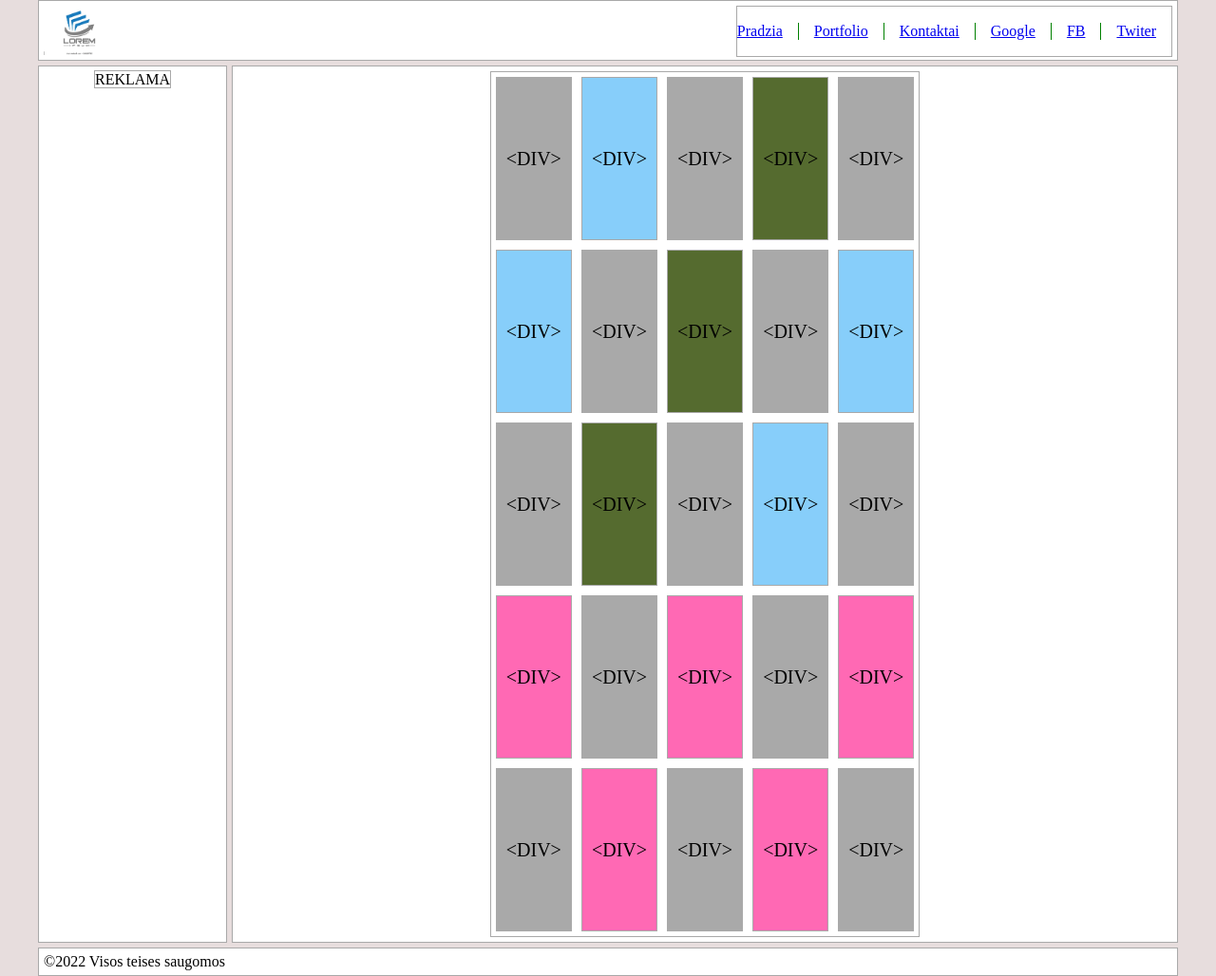
After one commit to kaunas-coding-school/KCS_2022-01-20, a PHP site: page /portfolio.html in a window 1280 px wide. The commit adds this page. Shown: the whole page at 95% size. Run offline with PHP 8.4, Linux system fonts and the light colour scheme.

Commit message:
Intro to CSS positioning, Margin, paddings and display types

```diff
--- a/public_html/css/dizainas.css
+++ b/public_html/css/dizainas.css
@@ -10,9 +10,9 @@ html {
     background-color: #e7dddd;
 }
 
-body {
+.app {
     margin: 0 auto;
-    width: 80%;
+    max-width: 1200px;
 }
 
 .app > * {
--- /dev/null
+++ b/public_html/css/portfolio.css
@@ -0,0 +1,38 @@
+.app main div {
+    --item-width: calc(100% / 5 - 32px); /* 32px nes 5px*2 puses margin + 10px *2 puses padding + 1px * 2 remelis */
+    --item-height: 150px;
+}
+
+.app main {
+    display: flex;
+    justify-content: center;
+    align-items: center;
+}
+
+.app main div {
+    width: var(--item-width);
+    height: var(--item-height);
+    margin: 5px;
+    padding: 10px;
+    float: left;
+    background-color: darkgray;
+    text-align: center;
+    line-height: var(--item-height);
+    font-size: 2.5vh;
+}
+
+.app main div:nth-child(5n+1) {
+    clear: both;
+}
+
+.app main div:nth-child(4n+2) {
+    background-color: lightskyblue;
+}
+
+.app main div:nth-child(4n+4) {
+    background-color: darkolivegreen;
+}
+
+.app main div:nth-child(2n+16) {
+    background-color: hotpink;
+}
--- a/public_html/kontaktai.html
+++ b/public_html/kontaktai.html
@@ -10,7 +10,7 @@
 <body class="app">
 
 <header>
-    <img src="/img/logo.png" alt="LOGO"/>
+    <img src="/img/logo.png" alt="LOGO" class="logo"/>
     <nav>
         <div class="burger">
             <div></div>
@@ -20,8 +20,8 @@
         <a href="/">Pradzia</a>
         <a href="/portfolio.html">Portfolio</a>
         <a href="/kontaktai.html">Kontaktai</a>
-        <a href="https://google.lt">Google</a> |
-        <a href="https://facebook.com">FB</a> |
+        <a href="https://google.lt">Google</a>
+        <a href="https://facebook.com">FB</a>
         <a href="https://twiter.com">Twiter</a>
     </nav>
 </header>
--- /dev/null
+++ b/public_html/portfolio.html
@@ -0,0 +1,70 @@
+<!DOCTYPE html>
+<html lang="lt">
+<head>
+    <title>Portfolio</title>
+    <meta charset="UTF-8"/>
+    <link rel="stylesheet" href="https://cdnjs.cloudflare.com/ajax/libs/normalize/7.0.0/normalize.min.css">
+    <link rel="stylesheet" href="/css/layout.css">
+    <link rel="stylesheet" href="/css/dizainas.css">
+    <meta name="viewport" content="width=device-width, initial-scale=1.0">
+    <link rel="stylesheet" href="/css/portfolio.css">
+</head>
+<body>
+<div class="app">
+    <header>
+        <img src="/img/logo.png" alt="LOGO" class="logo"/>
+        <nav>
+            <div class="burger">
+                <div></div>
+                <div></div>
+                <div></div>
+            </div>
+            <a href="/">Pradzia</a>
+            <a href="/portfolio.html">Portfolio</a>
+            <a href="/kontaktai.html">Kontaktai</a>
+            <a href="https://google.lt">Google</a>
+            <a href="https://facebook.com">FB</a>
+            <a href="https://twiter.com">Twiter</a>
+        </nav>
+    </header>
+
+    <aside>
+        <span>REKLAMA</span>
+    </aside>
+
+    <main>
+        <section>
+            <div>&lt;DIV&gt;</div>
+            <div>&lt;DIV&gt;</div>
+            <div>&lt;DIV&gt;</div>
+            <div>&lt;DIV&gt;</div>
+            <div>&lt;DIV&gt;</div>
+            <div>&lt;DIV&gt;</div>
+            <div>&lt;DIV&gt;</div>
+            <div>&lt;DIV&gt;</div>
+            <div>&lt;DIV&gt;</div>
+            <div>&lt;DIV&gt;</div>
+            <div>&lt;DIV&gt;</div>
+            <div>&lt;DIV&gt;</div>
+            <div>&lt;DIV&gt;</div>
+            <div>&lt;DIV&gt;</div>
+            <div>&lt;DIV&gt;</div>
+            <div>&lt;DIV&gt;</div>
+            <div>&lt;DIV&gt;</div>
+            <div>&lt;DIV&gt;</div>
+            <div>&lt;DIV&gt;</div>
+            <div>&lt;DIV&gt;</div>
+            <div>&lt;DIV&gt;</div>
+            <div>&lt;DIV&gt;</div>
+            <div>&lt;DIV&gt;</div>
+            <div>&lt;DIV&gt;</div>
+            <div>&lt;DIV&gt;</div>
+        </section>
+    </main>
+
+    <footer>
+        &copy;2022 Visos teises saugomos
+    </footer>
+</div>
+</body>
+</html>
```
